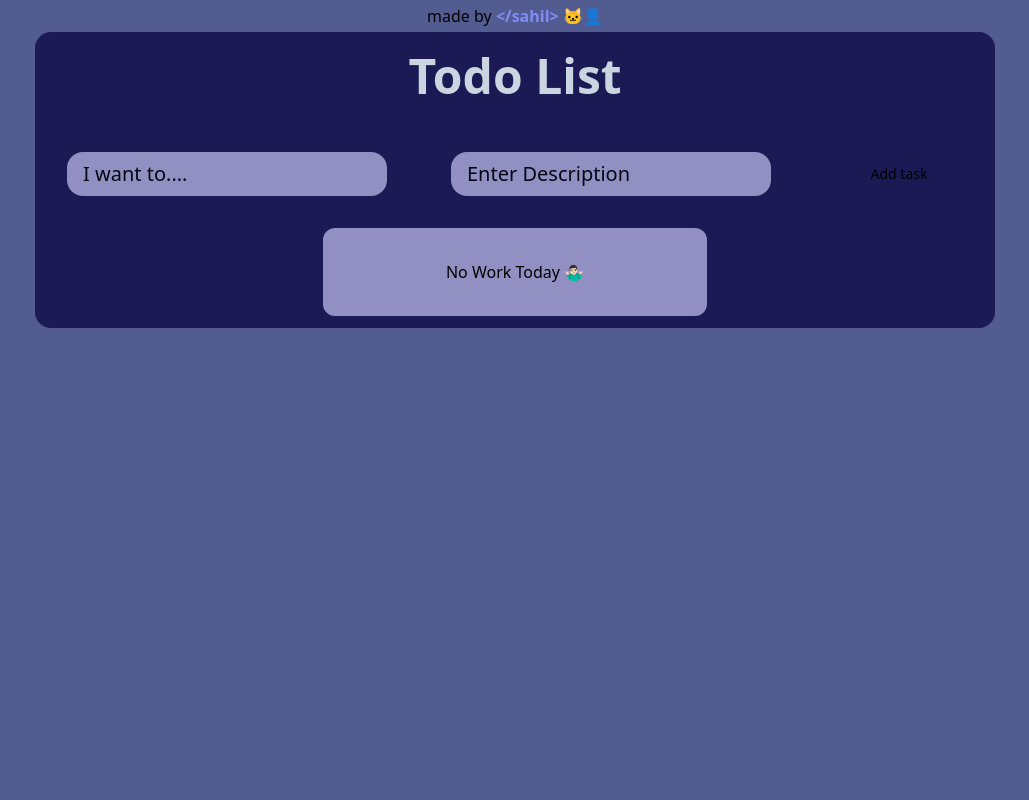
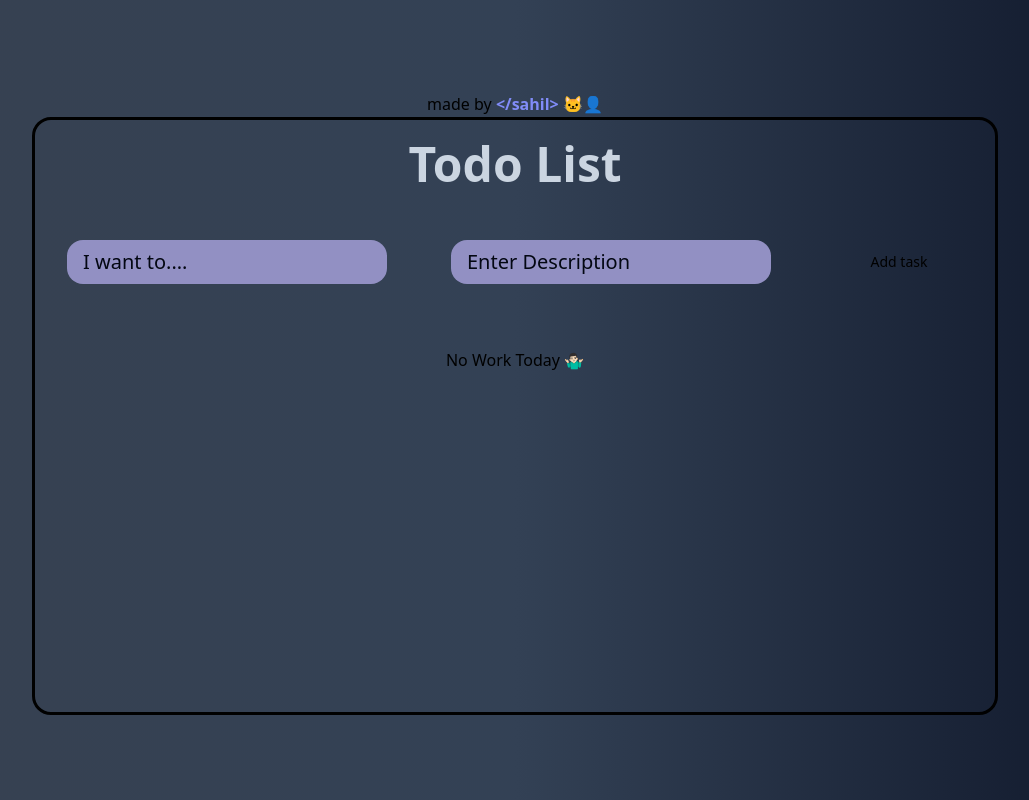
Before and after one commit to sahiwl/Todo-App, a React (Vite) app: page / in a window 1280 px wide. Shown: the whole page, without its empty margins (125-1154 px from the left). Built offline with nearby package versions, Linux system fonts and the light colour scheme.

Commit message:
testing UI branch

```diff
--- a/package.json
+++ b/package.json
@@ -15,6 +15,7 @@
     "express": "^4.18.3",
     "mongoose": "^8.2.0",
     "react": "^18.2.0",
+    "react-custom-scroll": "^7.0.0",
     "react-dom": "^18.2.0"
   },
   "devDependencies": {
--- a/src/App.jsx
+++ b/src/App.jsx
@@ -1,88 +1,124 @@
-import { useState } from 'react'
-import './App.css'
+import { useState } from "react";
+import "./App.css";
 
 function App() {
-  const [title, setTitle] = useState("")
-  const [desc, setDesc] = useState("")
-  const [currTask, setCurrTask] = useState("")
-  const me = "</sahil>"
+  //new branch created
+  const [title, setTitle] = useState("");
+  const [desc, setDesc] = useState("");
+  const [currTask, setCurrTask] = useState("");
+  const me = "</sahil>";
 
+  const submitTasks = (e) => {
+    e.preventDefault();
+    setCurrTask([...currTask, { title, desc }]);
+    console.log(currTask);
+  };
 
-  const submitTasks = (e)=>{
-      e.preventDefault()
-      setCurrTask([...currTask, {title, desc}])
-      console.log(currTask);
-  }
+  const deleteTasks = (i) => {
+    let newTasks = [...currTask];
+    newTasks.splice(i, 1);
+    setCurrTask(newTasks);
+  };
+  let taskRender = (
+    <h2 className="font-medium text-center">No Work Today 🤷🏻‍♂️</h2>
+  );
+  let s1 = "Desc:  ";
 
-
-  const deleteTasks = (i)=>{
-    let newTasks = [...currTask]
-    newTasks.splice(i,1)
-    setCurrTask(newTasks)
-  }
-  let taskRender = <h2 className='font-medium text-center'>No Work Today 🤷🏻‍♂️</h2>
-  let s1= "Desc:  "
-
-  if(currTask.length>0){
-   taskRender= currTask.map((t,i)=>{ //t -> item, i->index
-      return(
-        <li key={i} className='flex items-center justify-between space-x-7'>
+  if (currTask.length > 0) {
+    taskRender = currTask.map((t, i) => {
+      //t -> item, i->index
+      return (
+        <li key={i} className="flex items-center justify-between space-x-7">
           <div className="flex items-center justify-between mb-2 w-2/3 grid ">
             <div className="text-xl font-semibold text-wrap whitespace-wrap">
               {t.title}
-                  <div className="font-normal">{s1}{t.desc}</div>
+              <div className="font-normal">
+                {s1}
+                {t.desc}
               </div>
             </div>
-          <button onClick={()=>{
-            deleteTasks(i)
-          }} className='font-bold py-2 px-4 me-2 mb-1 text-sm font-medium text-gray-900 focus:outline-none bg-white rounded-full  dark:focus:ring-gray-700 dark:bg-gray-800 dark:text-gray-400 dark:border-gray-600 dark:hover:text-white dark:hover:bg-gray-700'>Delete</button>
+          </div>
+          <button
+            onClick={() => {
+              deleteTasks(i);
+            }}
+            className="font-bold py-2 px-4 me-2 mb-1 text-sm font-medium text-gray-900 focus:outline-none bg-white rounded-full  dark:focus:ring-gray-700 dark:bg-gray-800 dark:text-gray-400 dark:border-gray-600 dark:hover:text-white dark:hover:bg-gray-700"
+          >
+            Delete
+          </button>
         </li>
-        )})
+      );
+    });
   }
 
   return (
     <>
-    <div className="flex justify-center items-center">
-      <div className="min-h-1/2 flex justify-center pt-8 rounded-xl grid" style={{width: "60rem"}}>
+      <div className="flex justify-center items-center bg-gradient-to-r from-gray-700 via-slate-700 to-slate-900 h-screen ">
+        <div
+          className=" flex justify-center pt-8 rounded-xl grid "
+          style={{ width: "60rem" }}
+        >
           <div className="flex justify-center -mt-7">
-                    <div className="font-medium">made by<a href="https://github.com/sahiwl" className="text-indigo-400 font-semibold" > {me} 🐱‍👤</a>  </div>
+            <div className="font-medium">
+              made by
+              <a
+                href="https://github.com/sahiwl"
+                className="text-indigo-400 font-semibold"
+              >
+                {" "}
+                {me} 🐱‍👤
+              </a>{" "}
+            </div>
           </div>
 
-        <div className="rounded-2xl" style={{backgroundColor: "#1B1A55"}}>
-          <h1 className='p-5 text-5xl text-slate-300 font-bold text-center dark:hover:text-indigo-300'> <a href='https://github.com/sahiwl/Todo-App'>Todo List</a></h1>
+          <div className="rounded-2xl outline" style={{ backgroundColor: ""}}>
+            <h1 className="p-5 text-5xl text-slate-300 font-bold text-center dark:hover:text-indigo-300">
+              {" "}
+              <a href="https://github.com/sahiwl/Todo-App">Todo List</a>
+            </h1>
 
-          <form onSubmit={submitTasks} className='grid grid-cols-5'>
-            <input type="text"
+            <form onSubmit={submitTasks} className="grid grid-cols-5">
+              <input
+                type="text"
                 className="text-xl text-gray-900 m-8 px-4 py-2 rounded-2xl focus:outline-none col-span-2 placeholder-gray-950"
-            style={{backgroundColor: '#9290C3'}}
-            placeholder='I want to....' value={title}
-            onChange={(e)=>{
-              setTitle(e.target.value)
-              }}/>
+                style={{ backgroundColor: "#9290C3" }}
+                placeholder="I want to...."
+                value={title}
+                onChange={(e) => {
+                  setTitle(e.target.value);
+                }}
+              />
 
-            <input type="text"
-            className="text-xl focus:outline-none rounded-2xl m-8 px-4 py-2 col-span-2 placeholder-gray-950" placeholder='Enter Description'
-            style={{backgroundColor: '#9290C3'}}
+              <input
+                type="text"
+                className="text-xl focus:outline-none rounded-2xl m-8 px-4 py-2 col-span-2 placeholder-gray-950"
+                placeholder="Enter Description"
+                style={{ backgroundColor: "#9290C3" }}
                 value={desc}
-            onChange={(e)=>{
-              setDesc(e.target.value)
-              }}/>
+                onChange={(e) => {
+                  setDesc(e.target.value);
+                }}
+              />
 
-            <button className='font-bold m-7 text-sm font-medium focus:outline-none rounded-2xl dark:bg-violet-500 dark:hover:bg-violet-700'> Add task</button>
+              <button className="font-bold m-7 text-sm font-medium focus:outline-none rounded-2xl dark:bg-violet-500 dark:hover:bg-violet-700">
+                {" "}
+                Add task
+              </button>
             </form>
 
             <div className="flex justify-center items-center">
-            <div className="text-pretty p-8 rounded-xl mb-3 min-w-96" style={{background: '#9290C3'}}>
+              <div
+                className="text-pretty p-8 rounded-xl mb-3 h-96 overflow-auto min-w-96 rounded-lg"
+                style={{ background: "" }}
+              >
                 {taskRender}
               </div>
             </div>
-
           </div>
         </div>
       </div>
-
     </>
-  )
+  );
 }
 
-export default App
+export default App;
```
Also changed, not shown: 1 other file (tests, documents, lock files or other folders). Lines whose indentation alone changed are shown as unchanged.
